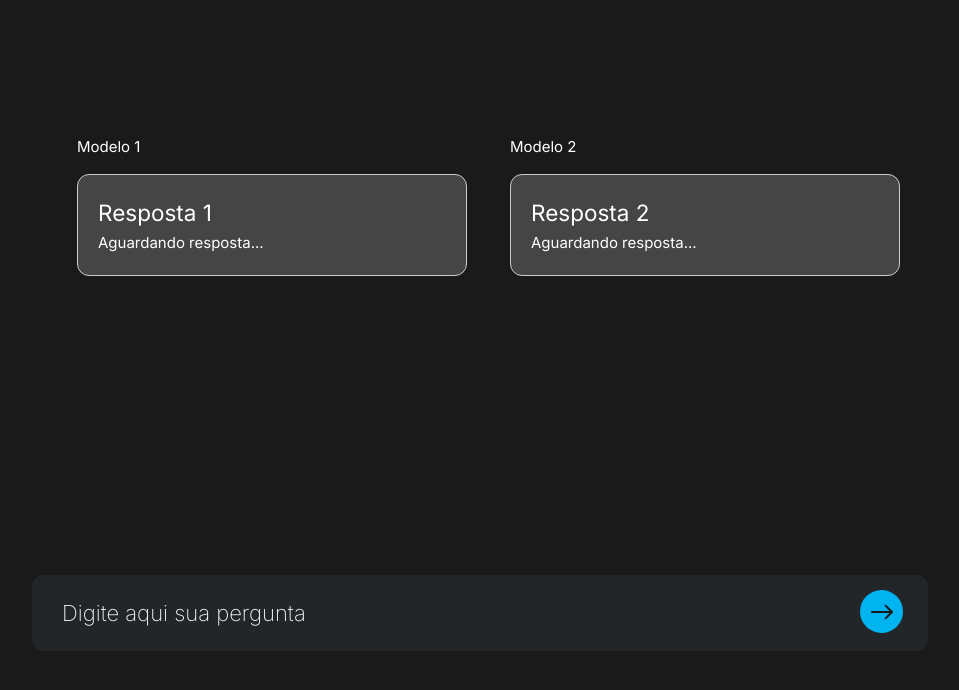
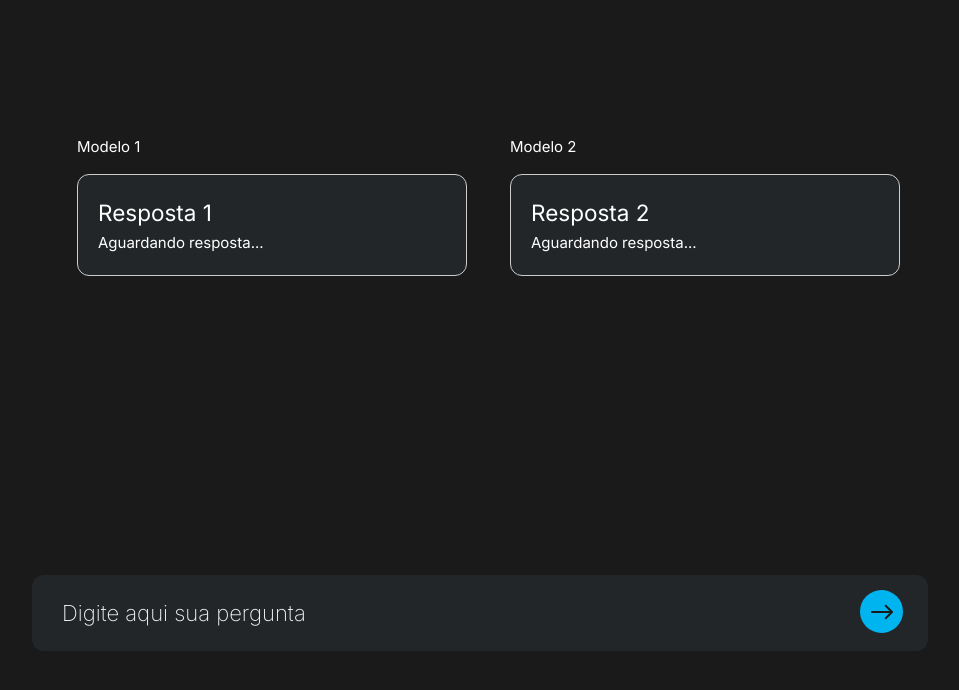
Before and after one commit to MirageGroup/API_MirageGroup_6_Semestre_Front, a Vue app: page /answer in a window 1280 px wide. Shown: the top 690 px of the page, without its empty margins (130-1089 px from the left). Built offline with nearby package versions, Linux system fonts and the light colour scheme; the HTML template or start-up script is replaced by a standard one.

Commit message:
:lipstick: feat: estilização dos cards

```diff
--- a/src/components/Card.vue
+++ b/src/components/Card.vue
@@ -45,7 +45,7 @@ watch(
   border-radius: 12px;
   padding: 20px;
   margin-top: 1em;
-  background-color: #454545;
+  background-color: #222629;
   color: white;
   overflow: auto;
 }
```
